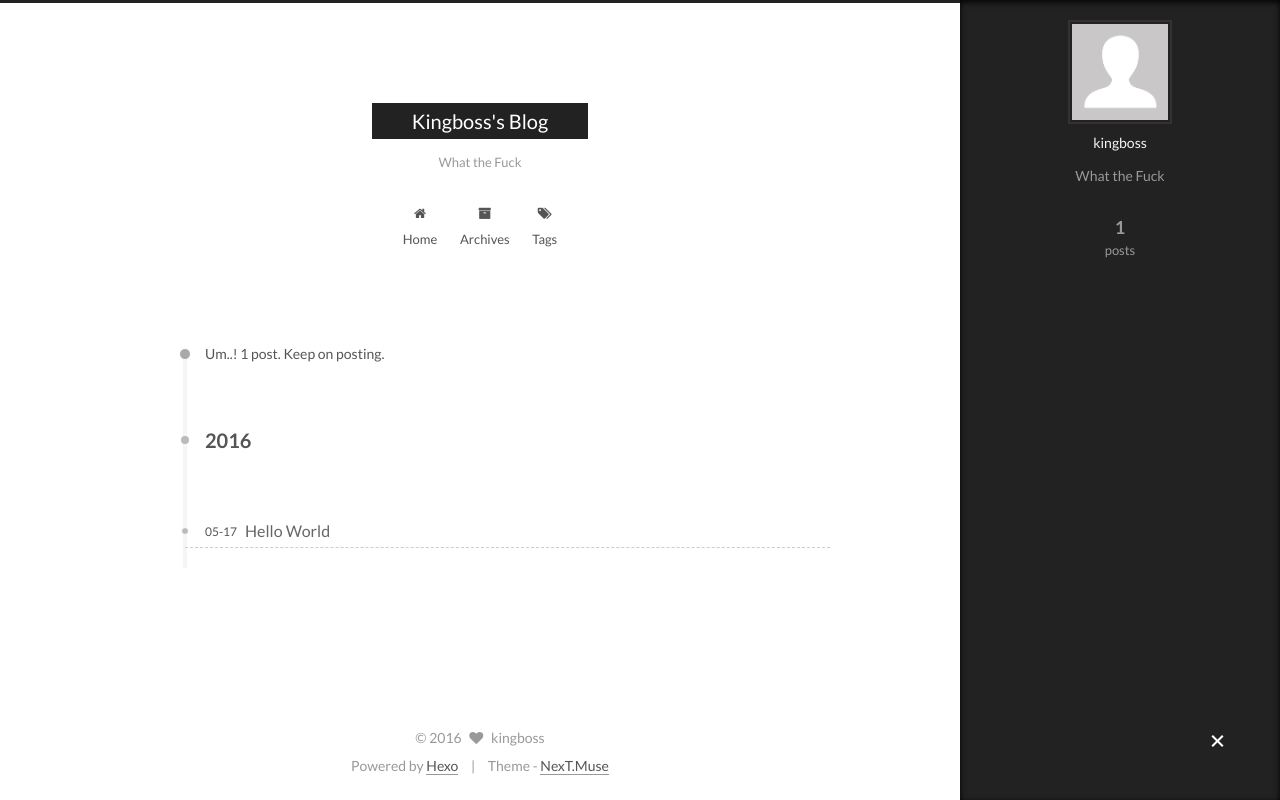
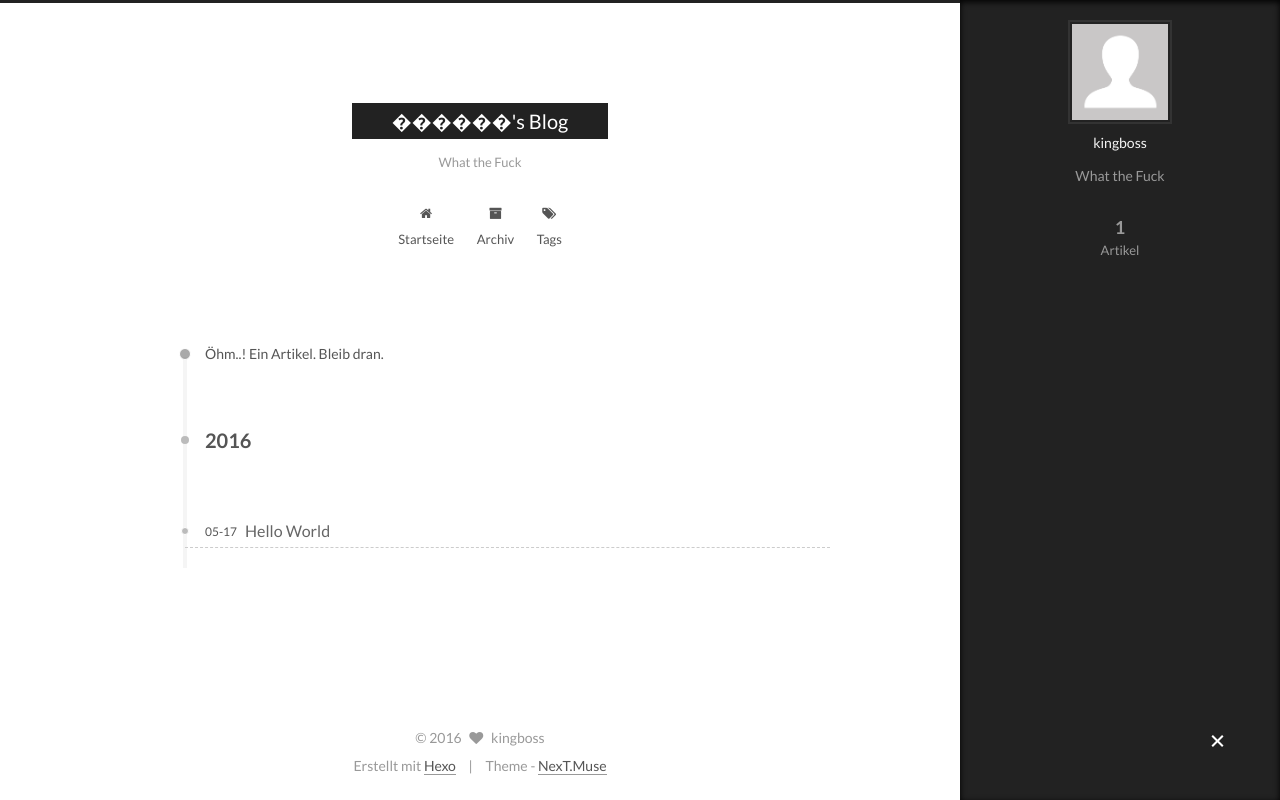
Before and after one commit to kingbosser/kingbosser.github.io, a plain HTML site: page archives/index.html in a window 1280 px wide. Both pictures are taken after a click on the element 1217 px from the left and 742 px from the top of the page. Drawn offline with Linux system fonts and the light colour scheme.

Commit message:
Site updated: 2016-05-17 22:11:48

```diff
--- a/archives/index.html
+++ b/archives/index.html
@@ -86,12 +86,12 @@
 
 <meta name="description" content="What the Fuck">
 <meta property="og:type" content="website">
-<meta property="og:title" content="Kingboss's Blog">
+<meta property="og:title" content="������'s Blog">
 <meta property="og:url" content="http://yoursite.com/archives/index.html">
-<meta property="og:site_name" content="Kingboss's Blog">
+<meta property="og:site_name" content="������'s Blog">
 <meta property="og:description" content="What the Fuck">
 <meta name="twitter:card" content="summary">
-<meta name="twitter:title" content="Kingboss's Blog">
+<meta name="twitter:title" content="������'s Blog">
 <meta name="twitter:description" content="What the Fuck">
 
 
@@ -110,10 +110,10 @@
   };
 </script>
 
-  <title> Archive | Kingboss's Blog </title>
+  <title> Archiv | ������'s Blog </title>
 </head>
 
-<body itemscope itemtype="http://schema.org/WebPage" lang="default">
+<body itemscope itemtype="http://schema.org/WebPage" lang="zh-CN">
 
 
 
@@ -141,7 +141,7 @@
   <div class="custom-logo-site-title">
     <a href="/"  class="brand" rel="start">
       <span class="logo-line-before"><i></i></span>
-      <span class="site-title">Kingboss's Blog</span>
+      <span class="site-title">������'s Blog</span>
       <span class="logo-line-after"><i></i></span>
     </a>
   </div>
@@ -168,7 +168,7 @@
 
               <i class="menu-item-icon fa fa-fw fa-home"></i> <br />
 
-            Home
+            Startseite
           </a>
         </li>
 
@@ -178,7 +178,7 @@
 
               <i class="menu-item-icon fa fa-fw fa-archive"></i> <br />
 
-            Archives
+            Archiv
           </a>
         </li>
 
@@ -218,7 +218,7 @@
 
 
 
-      Um..! 1 post. Keep on posting.
+      Öhm..! Ein Artikel. Bleib dran.
     </span>
 
 
@@ -308,7 +308,7 @@
           <div class="site-state-item site-state-posts">
             <a href="/archives">
               <span class="site-state-item-count">1</span>
-              <span class="site-state-item-name">posts</span>
+              <span class="site-state-item-name">Artikel</span>
             </a>
           </div>
 
@@ -355,7 +355,7 @@
 </div>
 
 <div class="powered-by">
-  Powered by <a class="theme-link" href="http://hexo.io">Hexo</a>
+  Erstellt mit  <a class="theme-link" href="http://hexo.io">Hexo</a>
 </div>
 
 <div class="theme-info">
--- a/css/main.css
+++ b/css/main.css
@@ -1548,7 +1548,7 @@ pre .javascript .function {
   width: 4px;
   height: 4px;
   border-radius: 50%;
-  background: #bdffb8;
+  background: #47ff03;
 }
 .links-of-blogroll {
   font-size: 13px;
```
Also changed, not shown: 2016/05/17/hello-world/index.html (+11 -11 lines), archives/2016/05/index.html (+11 -11 lines), archives/2016/index.html (+11 -11 lines), index.html (+11 -11 lines).
